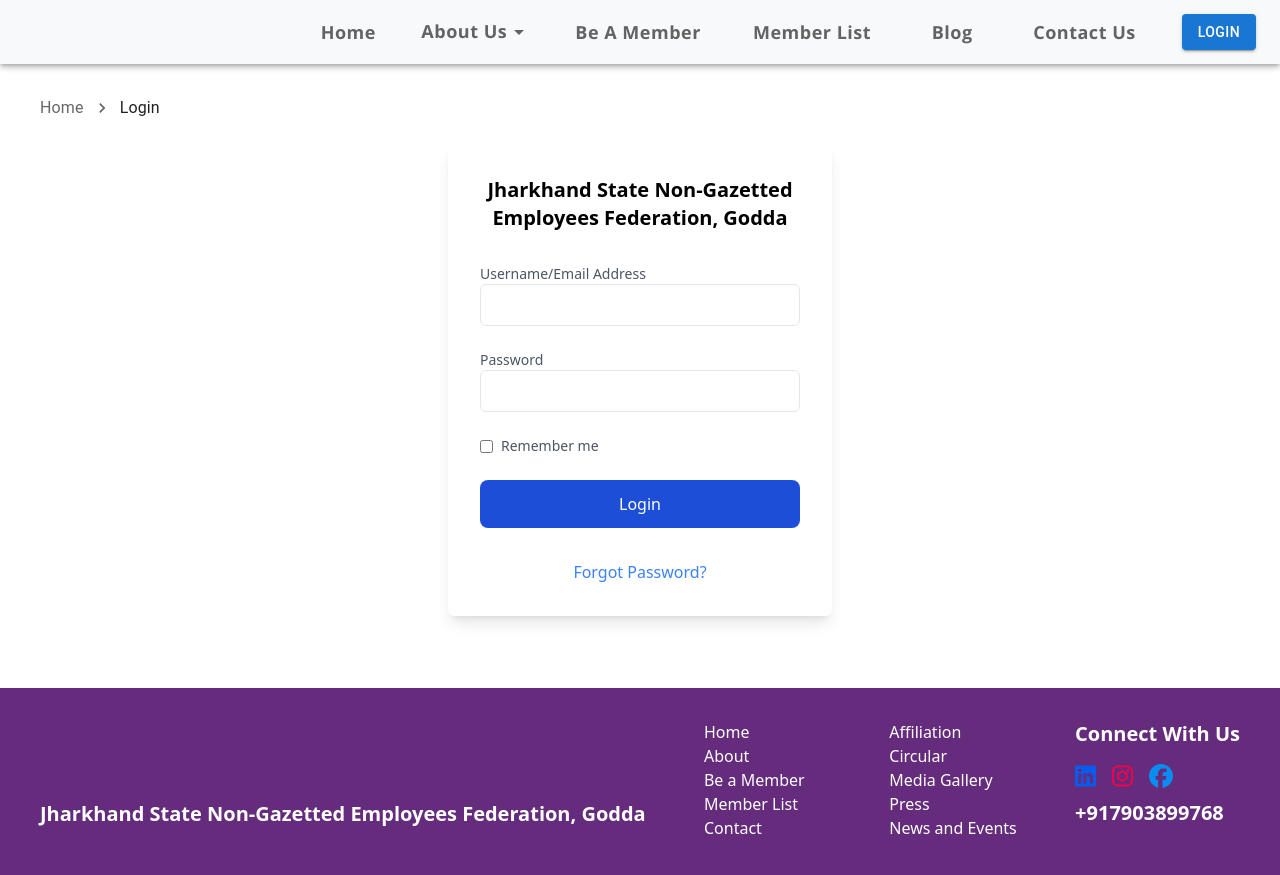
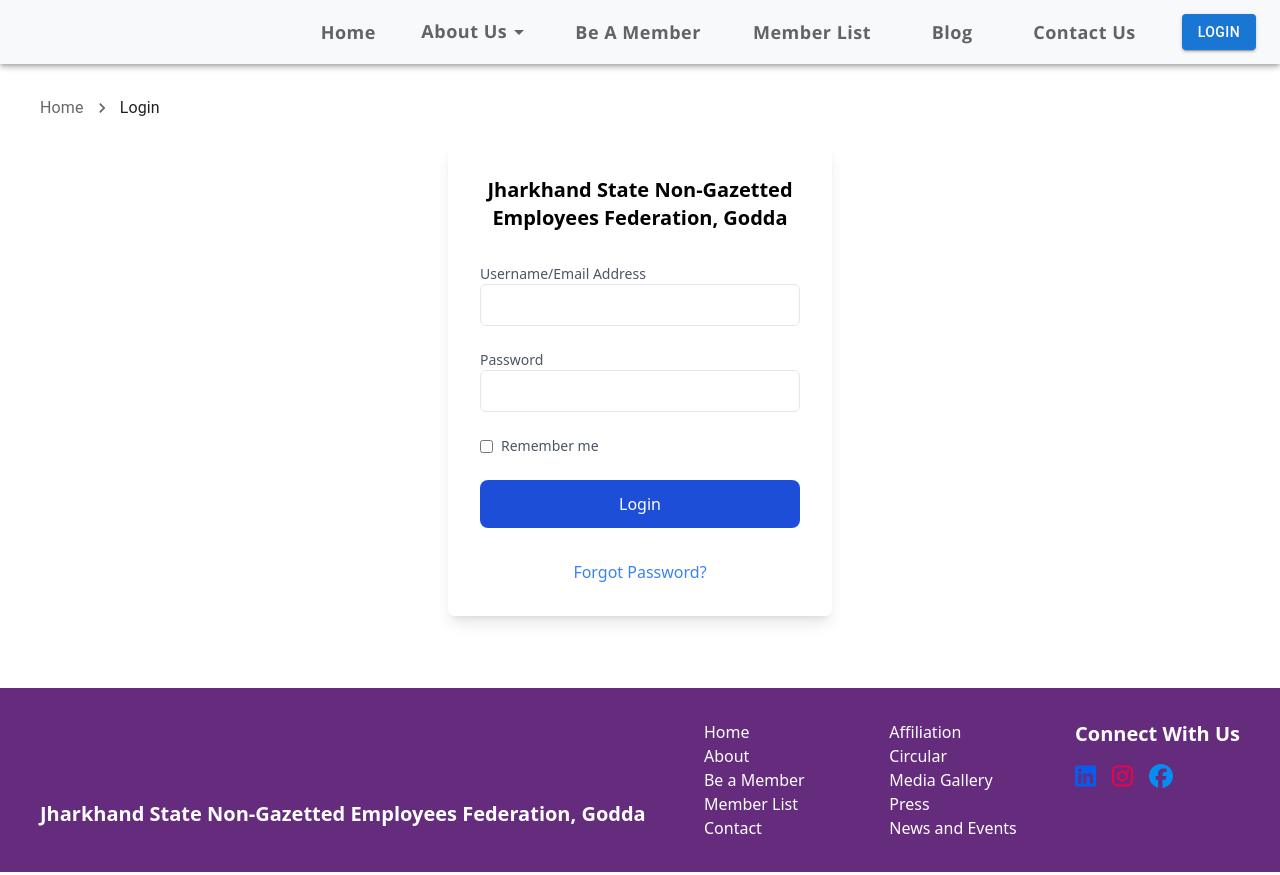
Before and after one commit to Bablu12072001/Godda-web, a React (Create React App) app: page /login in a window 1280 px wide. Built offline with nearby package versions, Linux system fonts and the light colour scheme; no server answers.

Commit message:
footer number change

```diff
--- a/src/Component/footer.jsx
+++ b/src/Component/footer.jsx
@@ -111,12 +111,6 @@ const Footer = () => {
               </a>
             </li>
           </ul>
-          <h3
-            className="text-xl font-bold mb-4 mt-2"
-            style={{ color: "white" }}
-          >
-            +917903899768
-          </h3>
         </div>
       </div>
     </footer>
```
